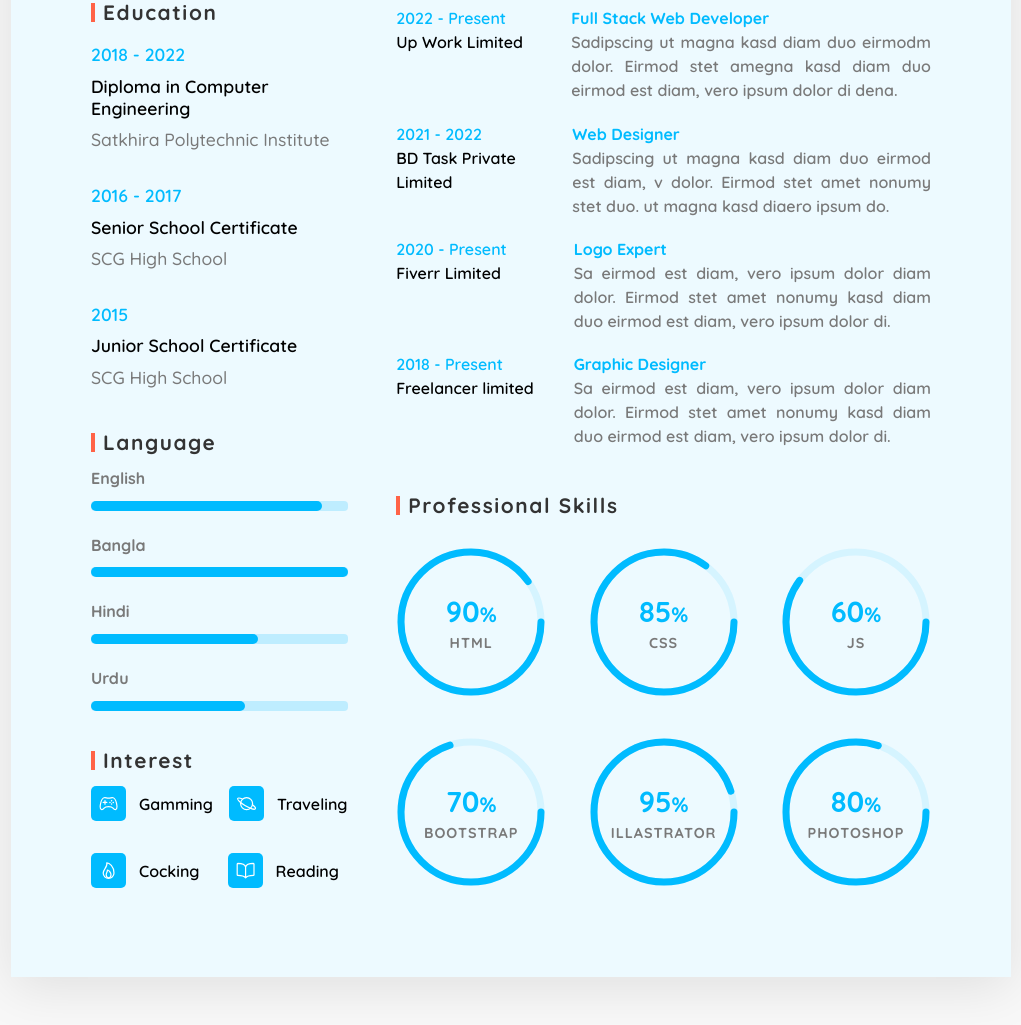
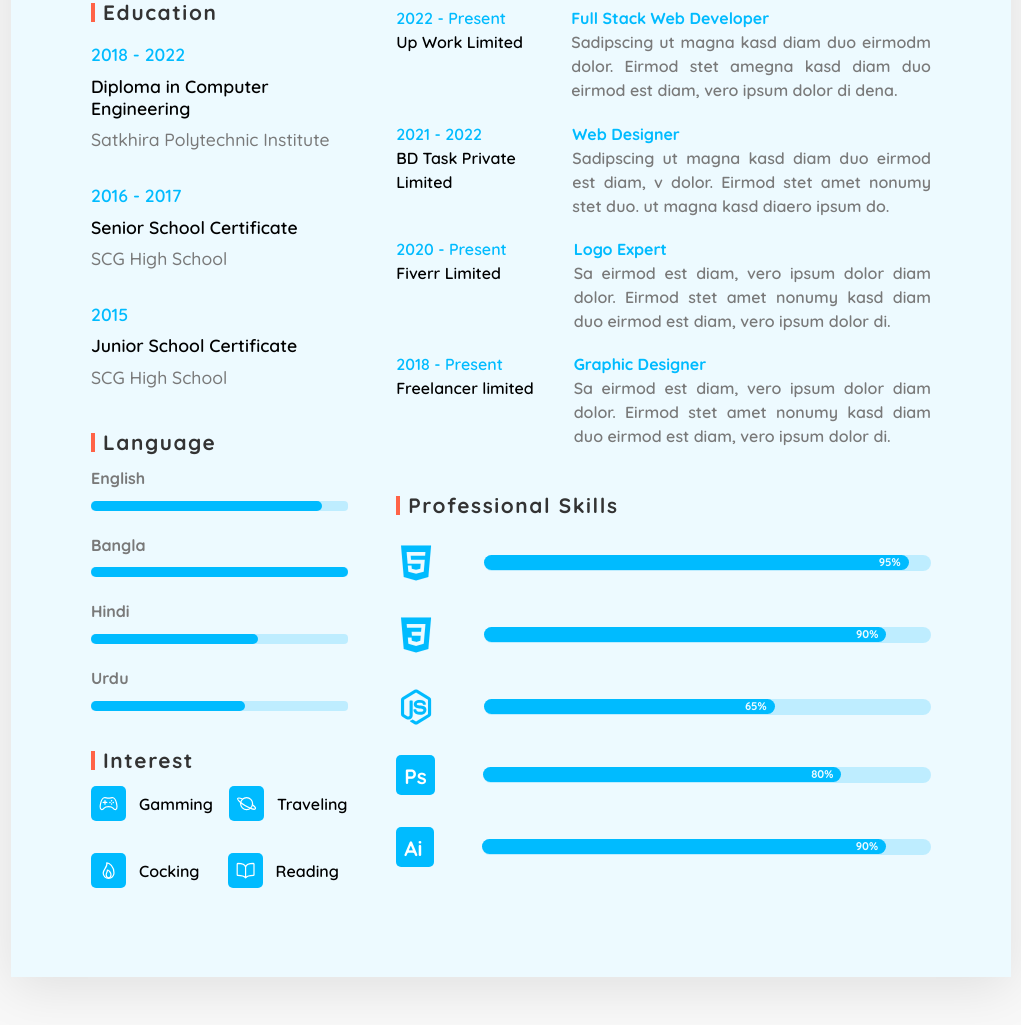
Before and after one commit to rakibmahmudanik/CV-2, a plain HTML site: page index.html in a window 1280 px wide. Shown: the part 612-1637 px from the top of the page, without its empty margins (129-1150 px from the left). Drawn offline with nearby package versions, Linux system fonts and the light colour scheme.

Commit message:
I have changed Professional skill Style

```diff
--- a/index.html
+++ b/index.html
@@ -228,7 +228,7 @@
           <div id="skills">
             <h3>Professional Skills</h3>
 
-            <div class="skills-name">
+            <!-- <div class="skills-name">
 
 
               <div class="percent html">
@@ -304,8 +304,51 @@
               </div>
 
 
+            </div> -->
+            <div class="skills-name2">
+              <div class="skill">
+                <ion-icon name="logo-html5"  class="skill-icon"></ion-icon>
+
+                <div class="progress-bar2">
+                  <div class="skills2 html"><span>95%</span></div>
+                </div>
+              </div>
+
+
+              <div class="skill">
+                <ion-icon name="logo-css3" class="skill-icon"></ion-icon>
+
+                <div class="progress-bar2">
+                  <div class="skills2 css"><span>90%</span></div>
+                </div>
+              </div>
+
+              <div class="skill">
+                <ion-icon name="logo-nodejs" class="skill-icon"></ion-icon>
+                <div class="progress-bar2">
+                  <div class="skills2 js"><span>65%</span></div>
+                </div>
+              </div>
+
+              <div class="skill photoshop">
+                <div class="letter-icon">
+                  <p>Ps</p>
+                </div>
+                <div class="progress-bar2">
+                  <div class="skills2 ps"><span>80%</span></div>
+                </div>
+              </div>
+
+              <div class="skill illustrator">
+                <div class="letter-icon">
+                  <p>Ai </p>
+                </div>
+                <div class="progress-bar2">
+                  <div class="skills2 ai"><span>90%</span></div>
+                </div>
+              </div>
+
             </div>
-
 
 
 
--- a/style.css
+++ b/style.css
@@ -10,6 +10,7 @@
   /* font-family: "Lato", sans-serif; */
   font-family: "Quicksand", sans-serif;
   text-decoration: none;
+  outline: 0;
 }
 :root {
   --left-border: tomato;
@@ -203,7 +204,6 @@ ion-icon {
 }
 
 .skills {
-  text-align: right;
   padding-top: 10px;
   margin-bottom: 1.5rem;
   border-radius: 5px;
@@ -211,13 +211,13 @@ ion-icon {
 }
 .english {
   width: 90%;
-} /* Green */
+}
 .bangla {
   width: 100%;
-} /* Blue */
+}
 .hindi {
   width: 65%;
-} /* Red */
+}
 .urdu {
   width: 60%;
 }
@@ -333,7 +333,7 @@ ion-icon {
 
 /* ---Professional skills starts here--- */
 
-.skills-name {
+/* .skills-name {
   display: flex;
   justify-content: space-between;
   flex-wrap: wrap;
@@ -410,14 +410,90 @@ ion-icon {
 .percent .num h2 span {
   font-size: 1.3rem;
 }
+
 .text {
   font-weight: 900;
   letter-spacing: 1px;
   font-size: 0.9rem;
   margin-top: 0.3rem;
   color: var(--text-color);
+} */
+.skills-name2 {
+  display: flex;
+  flex-direction: column;
+  row-gap: 1.5rem;
+  margin-top: 1.5rem;
+}
+.skill {
+  display: flex;
+  align-items: center;
+  /* justify-content: center; */
+  column-gap: 3rem;
+}
+.progress-bar2 {
+  width: 100%;
+  background-color: rgba(0, 187, 255, 0.2);
+  border-radius: 8px;
 }
 
+.skills2 {
+  display: flex;
+  align-items: center;
+  justify-content: center;
+  position: relative;
+  padding-top: 15px;
+  margin-bottom: 0.1rem;
+  border-radius: 10px;
+  background-color: var(--blue-color);
+}
+.skills2 span {
+  position: absolute;
+  inset: 0;
+  text-align: right;
+  margin-right: 0.5rem;
+  color: rgb(237, 250, 255);
+  font-size: 0.7rem;
+  font-weight: 700;
+}
+.skill-icon {
+  font-size: 3rem;
+  color: var(--blue-color);
+}
+
+.skill .letter-icon {
+  width: 45px;
+  height: 40px;
+  background-color: var(--blue-color);
+  border-radius: 5px;
+}
+
+.letter-icon p {
+  display: inline-block;
+  color: white;
+  padding: 0.5rem;
+  font-size: 1.3rem;
+  font-weight: 700;
+}
+
+.photoshop {
+  margin-bottom: 0.5rem;
+}
+.html {
+  width: 95%;
+}
+.css {
+  width: 90%;
+}
+.js {
+  width: 65%;
+}
+.ps {
+  width: 80%;
+}
+
+.ai {
+  width: 90%;
+}
 /* ---Professional skills starts here--- */
 
 /* ====Right side ends here=== */
```
